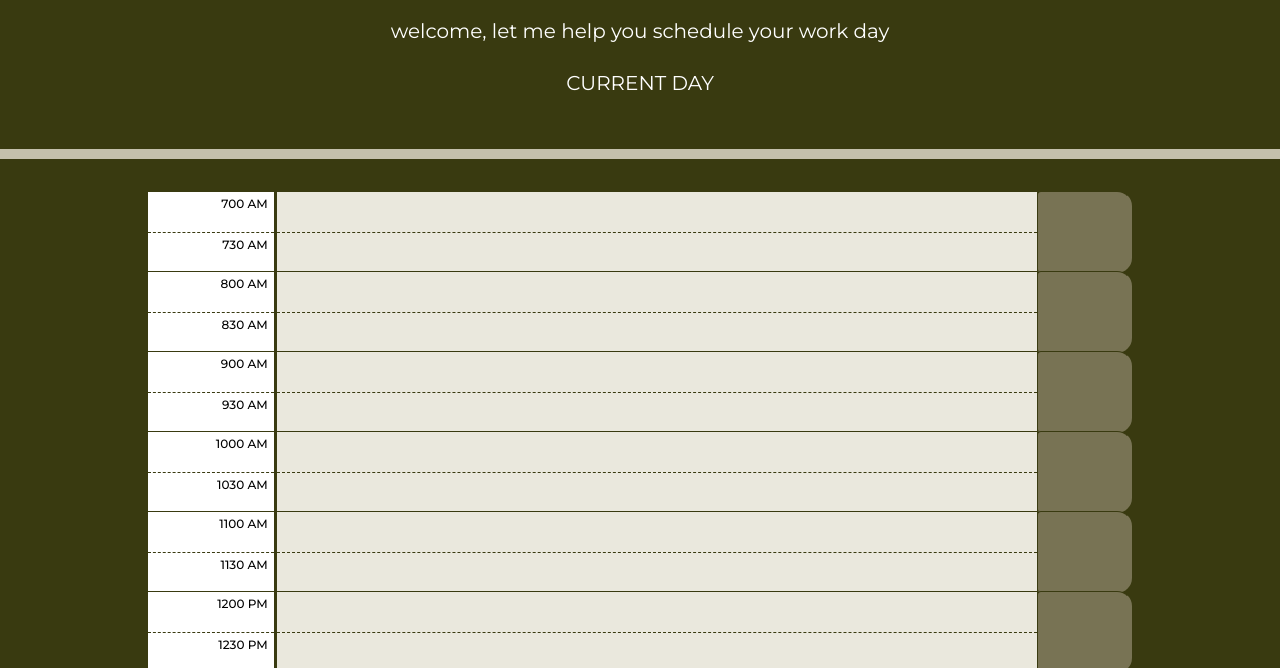
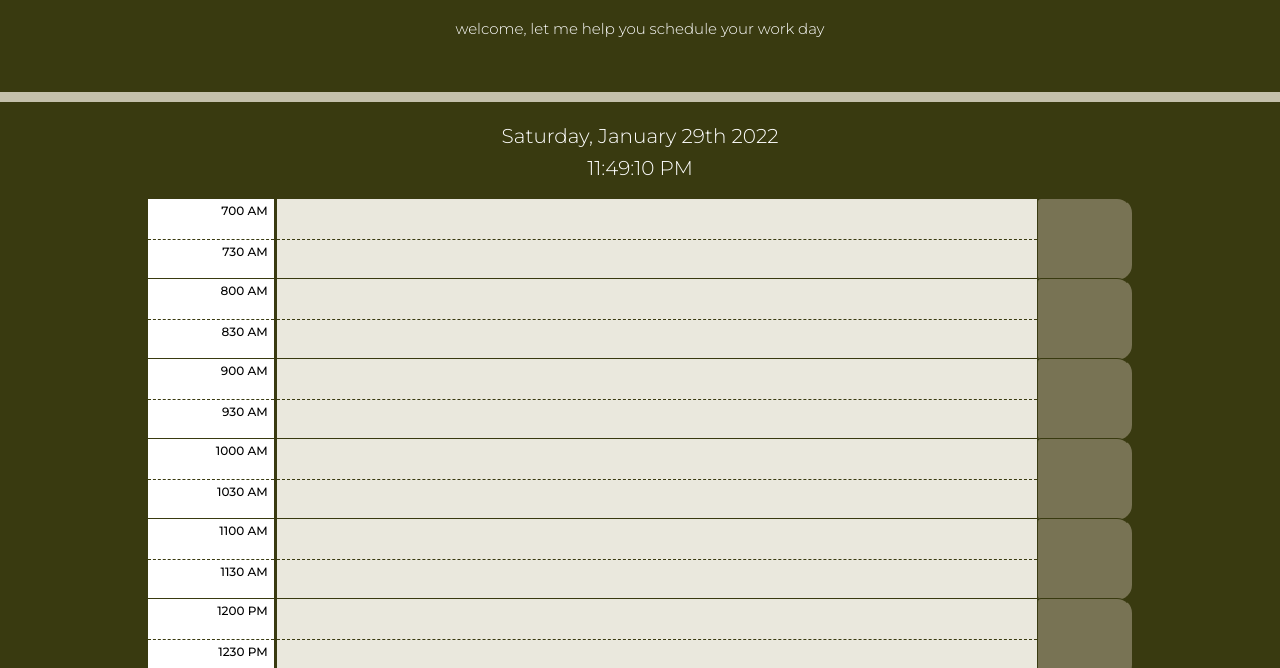
Before and after one commit to jessoliva/pinky-cal, a plain HTML site: page index.html in a window 1280 px wide. Shown: the part 129-797 px from the top of the page. Drawn offline with nearby package versions, Linux system fonts and the light colour scheme; a web font is replaced by a local one.

Commit message:
JS: commented out code

```diff
--- a/assets/script.js
+++ b/assets/script.js
@@ -33,17 +33,48 @@
 // 1. When I refresh the page, the property persists
 // On refresh, grab the data from local storage and display it in the appropriate time block
 
+
+
+function currDate() {
+    // set current day to current day
+    let currentDay = $('#currentDay');
+    currentDay.text(moment().format('dddd, MMMM Do YYYY'));
+
+    setInterval (function() {
+        // set current day to current day
+        let currentTime = $('#currentTime');
+        currentTime.text(moment().format('h:mm:ss A'));
+
+    }, 1000);
+}
+currDate();
+
+// reference the container element
+const containerEl = $('.container');
+
 // dynamically create the timeblocks
 function createBlocks() {
 
+    // let time00 = [moment('7:00 AM', 'h:mm A').format('h:mm A'), '800 AM', '900 AM', '1000 AM', '1100 AM', '1200 PM', '100 PM', '200 PM', '300 PM', '400 AM', '500 PM'];
+    // let time30 = ['730 AM', '830 AM', '930 AM', '1030 AM', '1130 AM', '1230 PM', '130 PM', '230 PM', '330 PM', '430 AM', '530 PM'];
+
+    let time00 = ['700 AM', '800 AM', '900 AM', '1000 AM', '1100 AM', '1200 PM', '100 PM', '200 PM', '300 PM', '400 AM', '500 PM'];
+    let time30 = ['730 AM', '830 AM', '930 AM', '1030 AM', '1130 AM', '1230 PM', '130 PM', '230 PM', '330 PM', '430 AM', '530 PM'];
+
+    // console.log(time00[0]);
+
+    // let timeNow = moment().format('h:mm A');
+    // console.log(timeNow);
+
+    // let sevenAm = moment('7:00 AM', 'h:mm A');
+    // console.log(sevenAm);
+
+    // let timeNowN = moment();
+    // console.log(timeNowN);
+
+    // console.log(sevenAm.isBefore(timeNowN));
+
     for(i = 0; i < 11; i++) {
-
-        let time00 = ['700 AM', '800 AM', '900 AM', '1000 AM', '1100 AM', '1200 PM', '100 PM', '200 PM', '300 PM', '400 AM', '500 PM'];
-        let time30 = ['730 AM', '830 AM', '930 AM', '1030 AM', '1130 AM', '1230 PM', '130 PM', '230 PM', '330 PM', '430 AM', '530 PM'];
-
-        // reference the container element
-        const containerEl = $('.container');
-
         // create the row div element
         const rowEl = $("<div>").addClass("row d-flex justify-content-center");
 
@@ -58,9 +89,9 @@ function createBlocks() {
 
         // create description element
         const desEl = $("<div>").addClass("description col-8 p-0 d-flex flex-column");
-        // create 00 time element
+        // create 00 des element
         let des1El = $("<textarea>").addClass("dtop h-50");
-        // create 30 time element
+        // create 30 des element
         let des2El = $("<textarea>").addClass("dbot h-50");
         // append des1 and des2 to description
         desEl.append(des1El, des2El)
@@ -76,9 +107,65 @@ function createBlocks() {
         rowEl.append(hourEl, desEl, btnEl);
 
         // append row to container
-        containerEl.append(rowEl)
+        containerEl.append(rowEl);
     }
+
+    // $('.htop').each(function () {
+
+    //     // convert to military time and compare those
+    //     // for each method to loop through array of time and convert to military time ALSO .map
+
+
+    //     let timeNowInt = parseInt(timeNow); // 12
+    //     // console.log("timenow is " + timeNowInt);
+
+    //     let intTime00 = parseInt(time00[0]); // 7
+    //     // console.log('time past is ' + intTime00)
+
+    //     console.log(timeNowInt, ' vs ', intTime00);
+
+    //         // 7          12
+    //     if (intTime00 < timeNow) {
+    //         console.log('past');
+    //     }
+    //     if (intTime00 > timeNow) {
+    //         console.log('hi');
+    //     }
+
+    // });
 };
 createBlocks();
 
-// when the
+
+
+
+
+
+
+
+
+// // when button is clicked, convert textarea to one text area
+// $('.saveBtn').click(function() {
+
+//     // find description div
+//     const des = $(this).closest('div').find('.description');
+//     // remove children
+//     des.remove();
+
+//     // create 1 textarea
+//     let textEl = $("<textarea>").addClass("dtop h-100");
+
+//     // append to div
+//     des.append(textEl);
+
+//     containerEl.append(des);
+
+//     console.log(des);
+
+// });
+
+// function timeBlockColor() {
+
+//     let currTime =
+
+// }
--- a/assets/style.css
+++ b/assets/style.css
@@ -23,9 +23,16 @@ body {
 
 .jumbotron .lead {
   font-family: "Montserrat", sans-serif;
-  font-weight: 400;
+  font-weight: 300;
+  font-size: 15px;
 }
 /* JUMBOTRON STYLES START */
+
+/* TIME DISPLAY STYLES START */
+.time-display {
+  background-color: #393a10;
+}
+/* TIME DISPLAY STYLES END */
 
 /* HOUR BLOCK STYLES START */
 .row {
--- a/index.html
+++ b/index.html
@@ -5,51 +5,70 @@
     <meta name="viewport" content="width=device-width, initial-scale=1.0" />
     <meta http-equiv="X-UA-Compatible" content="ie=edge" />
     <!-- bootstrap link -->
-    <link rel="stylesheet" href="https://stackpath.bootstrapcdn.com/bootstrap/4.3.1/css/bootstrap.min.css" />
+    <link
+      rel="stylesheet"
+      href="https://stackpath.bootstrapcdn.com/bootstrap/4.3.1/css/bootstrap.min.css"
+    />
     <!-- font awesome link -->
-    <link rel="stylesheet" href="https://use.fontawesome.com/releases/v5.8.1/css/all.css" integrity="sha384-50oBUHEmvpQ+1lW4y57PTFmhCaXp0ML5d60M1M7uH2+nqUivzIebhndOJK28anvf" crossorigin="anonymous" />
+    <link
+      rel="stylesheet"
+      href="https://use.fontawesome.com/releases/v5.8.1/css/all.css"
+      integrity="sha384-50oBUHEmvpQ+1lW4y57PTFmhCaXp0ML5d60M1M7uH2+nqUivzIebhndOJK28anvf"
+      crossorigin="anonymous"
+    />
     <!-- google fonts link -->
-    <link href="https://fonts.googleapis.com/css2?family=Montserrat:wght@200;300;400;500&family=Poppins:wght@100;200;300;400&display=swap" rel="stylesheet">
+    <link
+      href="https://fonts.googleapis.com/css2?family=Montserrat:wght@200;300;400;500&family=Poppins:wght@100;200;300;400&display=swap"
+      rel="stylesheet"
+    />
     <!-- iconic link -->
-    <link rel="stylesheet" href="https://cdnjs.cloudflare.com/ajax/libs/open-iconic/1.1.1/font/css/open-iconic-bootstrap.min.css" />
+    <link
+      rel="stylesheet"
+      href="https://cdnjs.cloudflare.com/ajax/libs/open-iconic/1.1.1/font/css/open-iconic-bootstrap.min.css"
+    />
     <!-- css link -->
     <link rel="stylesheet" href="./assets/style.css" />
     <title>peque</title>
   </head>
 
   <body>
-    <header class="jumbotron">
+    <header class="jumbotron m-0">
       <h1 class="display-3 text-center">peque</h1>
+      <p class="lead p-3 m-0 text-white">
+        welcome, let me help you schedule your work day
+      </p>
+    </header>
 
-      <p class="lead p-3 m-0 text-white">welcome, let me help you schedule your work day</p>
-      <p id="currentDay" class="lead p-3 m-0 text-white">CURRENT DAY</p>
-    </header>
+    <div class="time-display sticky-top p-3 text-center">
+      <p id="currentDay" class="lead p-2 m-0 text-white">CURRENT DAY</p>
+      <p id="currentTime" class="lead p-1 m-0 text-white">TIME</p>
+    </div>
+
     <div class="container">
-
       <!-- <div class="row d-flex justify-content-center">
         <div class="hour col-15 p-0 d-flex flex-column">
           <div class="htop h-50 text-right"> 600 AM </div>
           <div class="hbot h-50 text-right"> 630 PM </div>
         </div>
         <div class="description col-8 p-0 d-flex flex-column"> -->
-          <!-- <div class="dtop h-50"> description of day </div>
+      <!-- <div class="dtop h-50"> description of day </div>
           <div class="dbot h-50"> description of day </div> -->
-          <!-- <textarea type="text" class="dtop h-50"></textarea>
+      <!-- <textarea type="text" class="dtop h-50"></textarea>
           <textarea type="text" class="dbot h-50"> </textarea> -->
-          <!-- <input type="text" class="dtop h-50"></input>
+      <!-- <input type="text" class="dtop h-50"></input>
           <input type="text" class="dbot h-50"> </input> -->
-        <!-- </div>
+      <!-- </div>
         <button class="saveBtn col-1 btn" ><span class="oi oi-task"></span></button>
       </div> -->
-
     </div>
 
     <!-- jquery link -->
     <script src="https://code.jquery.com/jquery-3.4.1.min.js"></script>
     <!-- moment link -->
     <script src="https://cdnjs.cloudflare.com/ajax/libs/moment.js/2.24.0/moment.min.js"></script>
+    <!-- luxon link -->
+    <script src="https://cdn.jsdelivr.net/npm/luxon@2.3.0/build/global/luxon.min.js"></script>
     <!-- js link -->
     <script src="./assets/script.js"></script>
   </body>
-
 </html>
```
